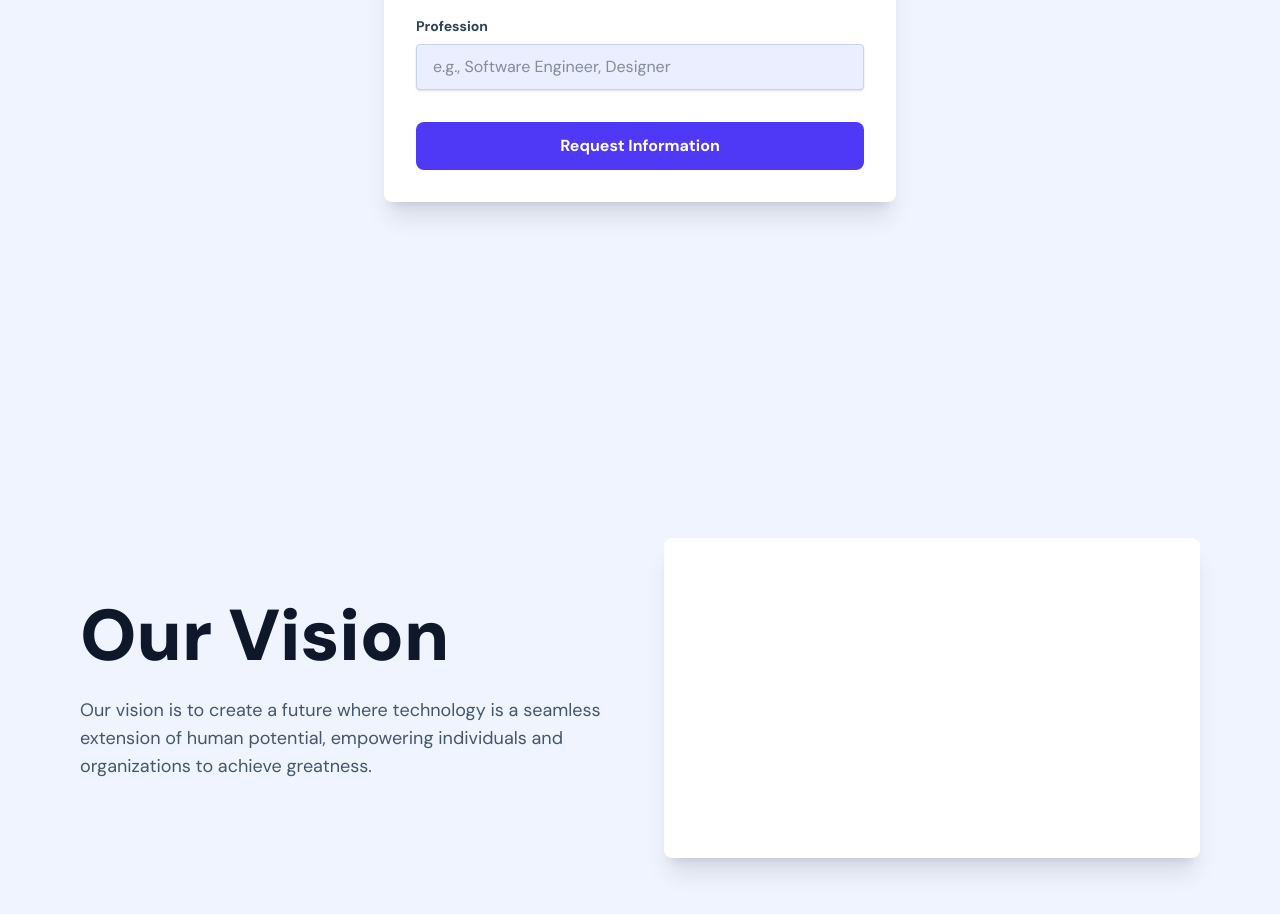
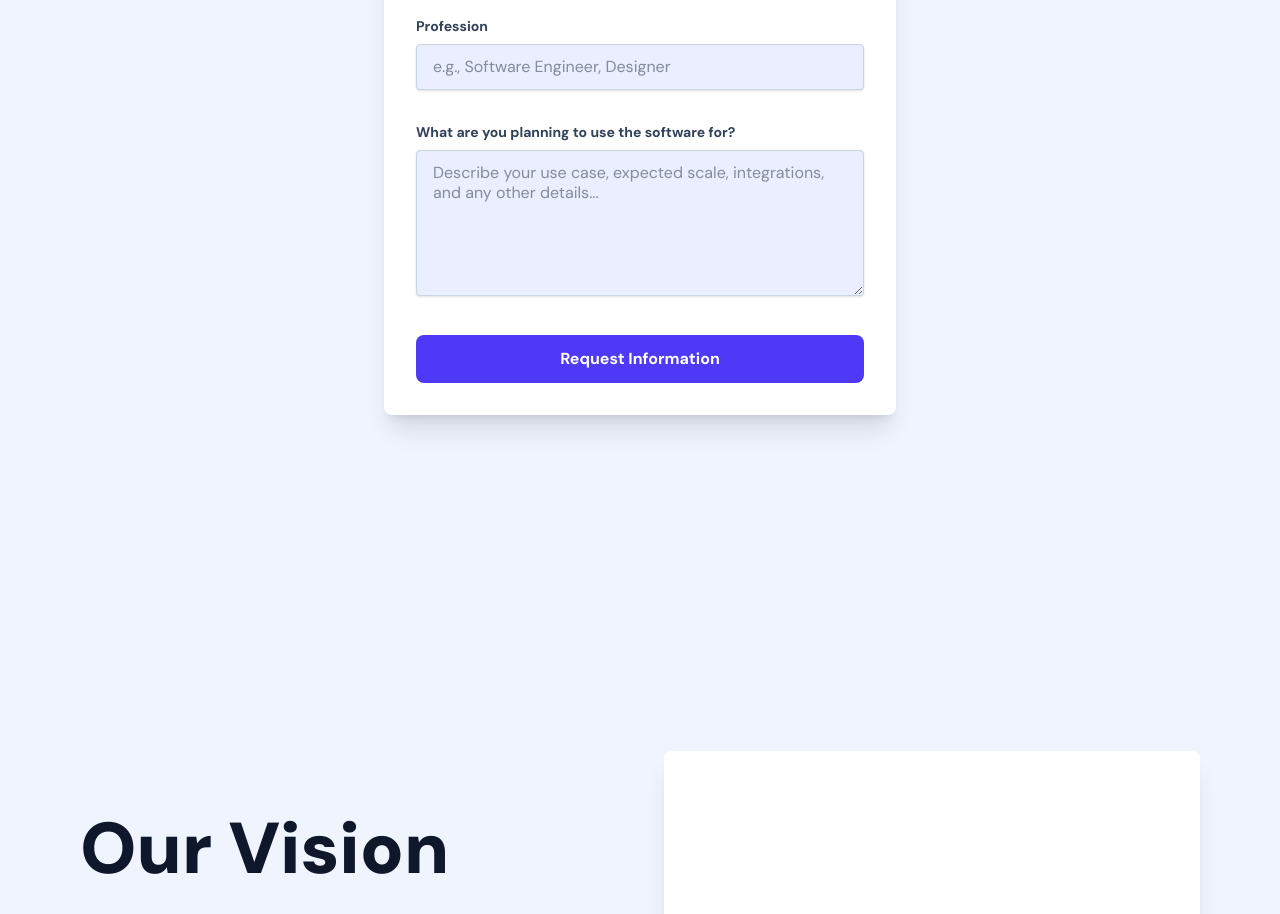
Before and after one commit to mubashir-73/SpearStreamz-Landing-Page, a Next.js app in the folder spearstreamz-landing-page/: page / in a window 1280 px wide. Shown: the part 2920-3834 px from the top of the page. Built offline with nearby package versions, Linux system fonts and the light colour scheme.

Commit message:
Added a nice contact section for the page

```diff
--- a/spearstreamz-landing-page/app/components/ContactSection.tsx
+++ b/spearstreamz-landing-page/app/components/ContactSection.tsx
@@ -65,6 +65,17 @@ export default function ContactSection() {
               placeholder="e.g., Software Engineer, Designer"
             />
           </div>
+                  <div className="mb-8">
+            <label className="block text-slate-700 text-sm font-bold mb-2" htmlFor="requirements">
+                What are you planning to use the software for?
+            </label>
+            <textarea
+                id="requirements"
+                rows={6}
+                className="shadow-sm appearance-none border border-slate-300 rounded w-full py-3 px-4 bg-[#EAEEFE] text-slate-800 leading-tight focus:outline-none focus:ring-2 focus:ring-indigo-500 focus:border-transparent transition-shadow resize-y"
+                placeholder="Describe your use case, expected scale, integrations, and any other details..."
+            />
+        </div>
           <div className="flex items-center justify-center">
             <motion.button
               className="bg-indigo-600 hover:bg-indigo-700 text-white font-bold py-3 px-6 rounded-lg focus:outline-none focus:shadow-outline w-full transition-colors duration-300"
```
